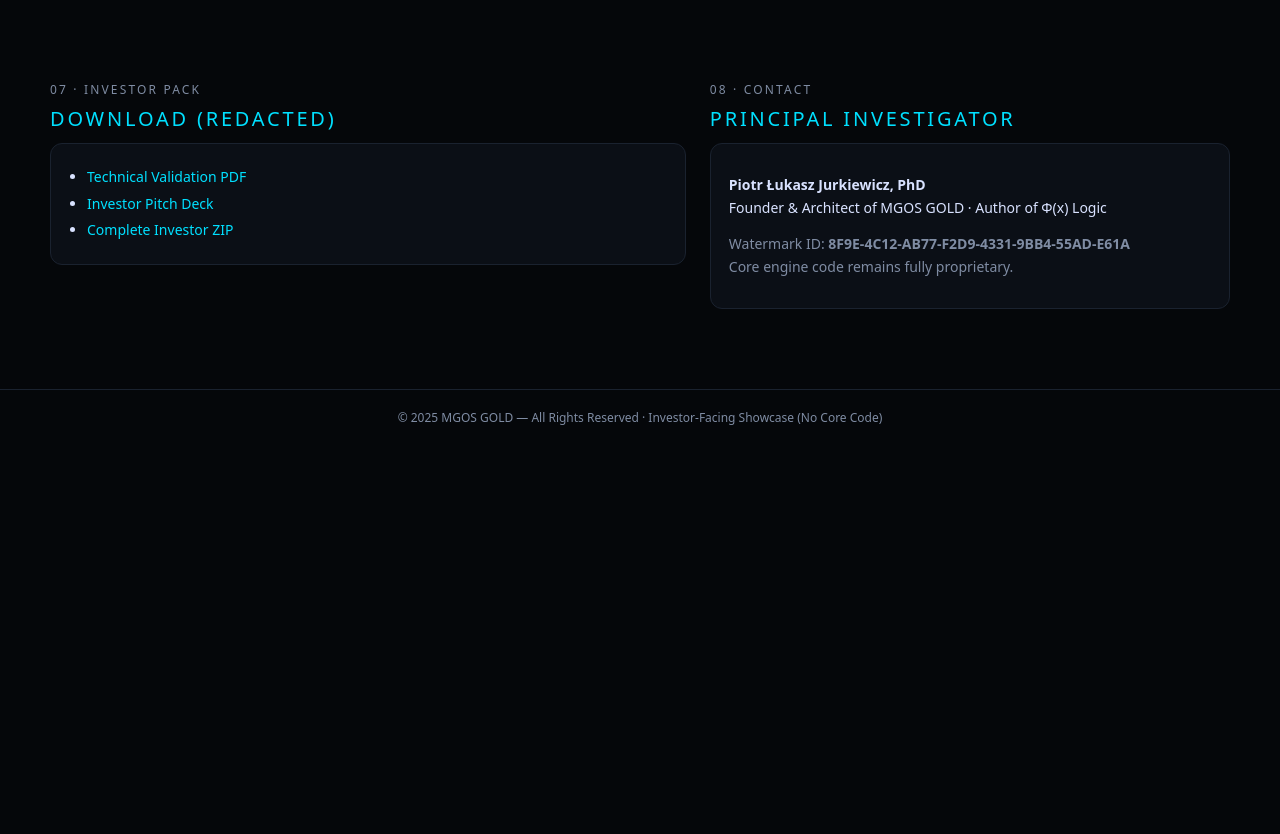
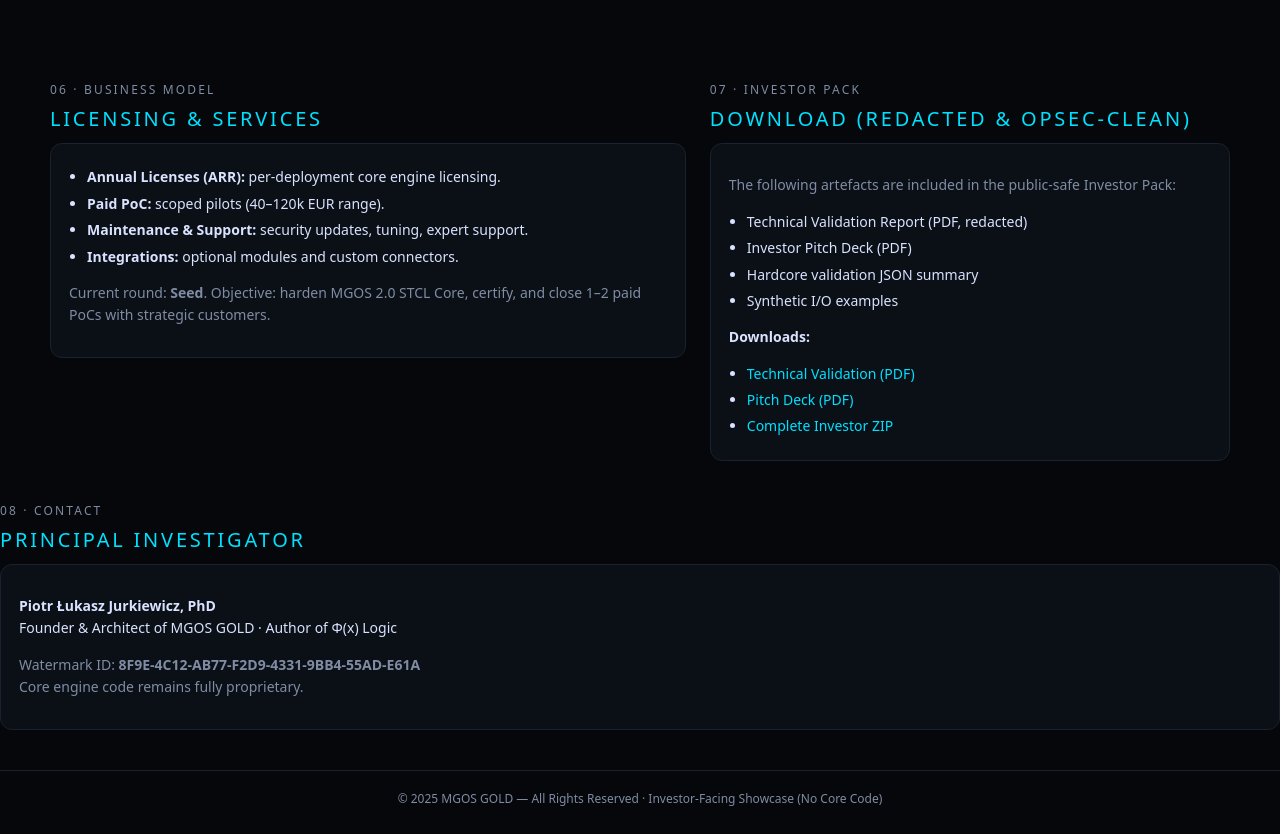
Before and after one commit to superiorprofessionaleducation-lang/MGOS-GOLD-Showcase, a plain HTML site: page index.html in a window 1280 px wide. Shown: the part 2600-3434 px from the top of the page. Before the commit the page ends 3053 px from the top, so only its background shows below. Drawn offline with Linux system fonts and the light colour scheme.

Commit message:
Fix PDF download links (working)

```diff
--- a/index.html
+++ b/index.html
@@ -584,20 +584,49 @@
     </div>
   </section>
 
-  <!-- DOWNLOADS -->
+  <!-- BUSINESS MODEL + DOWNLOADS -->
 <section class="section" id="downloads">
   <div class="inner">
     <div>
-        <div class="section-kicker">07 · Investor Pack</div>
-        <div class="section-title">Download (Redacted)</div>
+      <div class="section-kicker">06 · Business Model</div>
+      <div class="section-title">Licensing & Services</div>
       <div class="box">
         <ul class="list-tight">
-            <li><a href="MGOS_SHOWCASE_PACK/docs/Technical_Validation_Redacted.pdf">Technical Validation PDF</a></li>
-            <li><a href="MGOS_SHOWCASE_PACK/docs/MGOS_Investor_Pitch_Deck.pdf">Investor Pitch Deck</a></li>
+          <li><strong>Annual Licenses (ARR):</strong> per-deployment core engine licensing.</li>
+          <li><strong>Paid PoC:</strong> scoped pilots (40–120k EUR range).</li>
+          <li><strong>Maintenance & Support:</strong> security updates, tuning, expert support.</li>
+          <li><strong>Integrations:</strong> optional modules and custom connectors.</li>
+        </ul>
+        <p class="muted">
+          Current round: <strong>Seed</strong>. Objective: harden MGOS 2.0 STCL Core, certify, and close
+          1–2 paid PoCs with strategic customers.
+        </p>
+      </div>
+    </div>
+
+    <div>
+      <div class="section-kicker">07 · Investor Pack</div>
+      <div class="section-title">Download (Redacted & OPSEC-Clean)</div>
+      <div class="box">
+        <p class="muted">
+          The following artefacts are included in the public-safe Investor Pack:
+        </p>
+        <ul class="list-tight">
+          <li>Technical Validation Report (PDF, redacted)</li>
+          <li>Investor Pitch Deck (PDF)</li>
+          <li>Hardcore validation JSON summary</li>
+          <li>Synthetic I/O examples</li>
+        </ul>
+        <p><strong>Downloads:</strong></p>
+        <ul class="list-tight">
+          <li><a href="MGOS_SHOWCASE_PACK/docs/MGOS_Technical_Validation.pdf">Technical Validation (PDF)</a></li>
+          <li><a href="MGOS_SHOWCASE_PACK/docs/MGOS_PitchDeck.pdf">Pitch Deck (PDF)</a></li>
           <li><a href="MGOS_SHOWCASE_PACK.zip">Complete Investor ZIP</a></li>
         </ul>
       </div>
     </div>
+  </div>
+</section>
 
       <div id="contact">
         <div class="section-kicker">08 · Contact</div>
```
Lines whose indentation alone changed are shown as unchanged.
